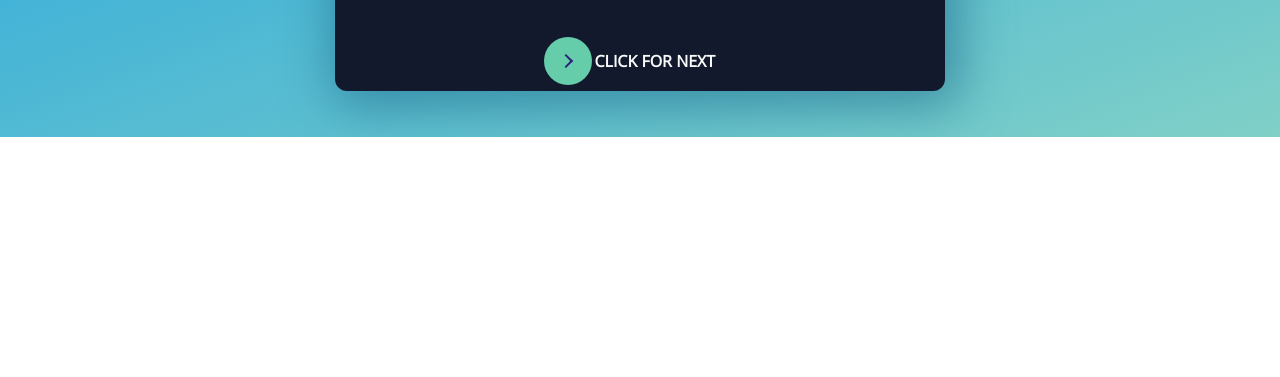
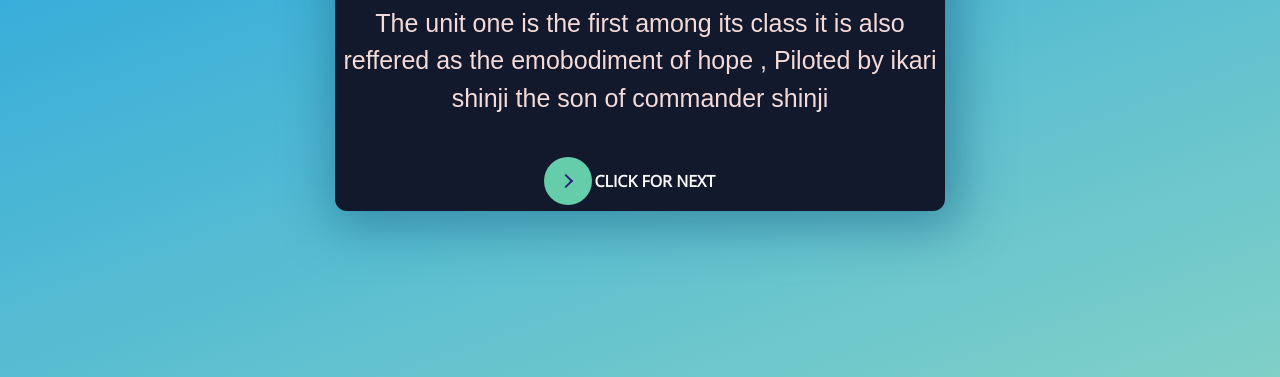
Before and after one commit to huzaifa9999/js-screener, a plain HTML site: page index.html in a window 1280 px wide. Shown: the part 663-1040 px from the top of the page. Before the commit the page ends 800 px from the top, so only its background shows below. Drawn offline with nearby package versions, Linux system fonts and the light colour scheme.

Commit message:
Update fstyle.css

```diff
--- a/fstyle.css
+++ b/fstyle.css
@@ -10,7 +10,7 @@ image {
 }
 
 .cont {
-    height: 100vh;
+    height: 130vh;
     width: 100%;
     display: flex;
     align-items: center;
```
